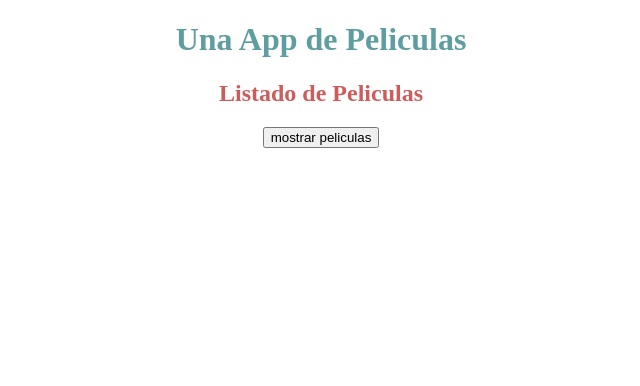
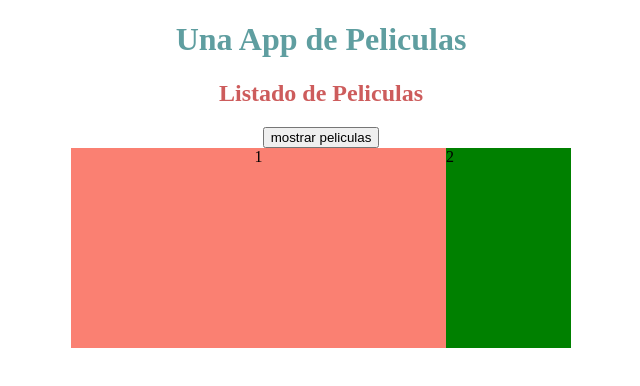
Before and after one commit to emeery/unangular, an Angular app: page / in a window 1280 px wide. Shown: the top 386 px of the page, without its empty margins (319-959 px from the left). Built offline with nearby package versions, Linux system fonts and the light colour scheme.

Commit message:
margin auto

```diff
--- a/src/app/lista-peliculas/lista-peliculas.component.css
+++ b/src/app/lista-peliculas/lista-peliculas.component.css
@@ -1,3 +1,15 @@
 .titulo-lista {
-
-    color:indianred;}
+    color:indianred;
+}
+.flexible {
+    margin: 0 auto;
+    display:flex;
+    flex-direction: row;
+    width: 500px;
+    height: 200px;
+    background-color: green;
+}
+.flexible-item:first-child {
+    width: 75%;
+    background-color: salmon;
+}
--- a/src/app/lista-peliculas/lista-peliculas.component.html
+++ b/src/app/lista-peliculas/lista-peliculas.component.html
@@ -5,3 +5,14 @@
   <li>Director: {{pelicula.director}}</li>
   <li>Anio: {{pelicula.anio}}</li>
 </ul>
+
+<div class="flexible">
+<div
+class='flexible-item'
+>1</div>
+<div
+class='flexible-item'
+>2</div>
+
+
+</div>
--- a/src/app/lista-peliculas/lista-peliculas.component.ts
+++ b/src/app/lista-peliculas/lista-peliculas.component.ts
@@ -10,7 +10,12 @@ export class ListaPeliculasComponent {
   public mostrarDatos:boolean;
 
   constructor() {
-    this.pelicula = new Pelicula(1, "El caballero de la Noche", "Christopher Nolan", 2008 );
+    this.pelicula = new Pelicula(
+      1,
+      "El caballero de la Noche",
+      "Christopher Nolan",
+      2008 );
+
     this.anuncio();
     this.mostrarDatos = false;
   }
@@ -18,6 +23,6 @@ export class ListaPeliculasComponent {
     console.log(this.pelicula);
   }
   botonMostrar(){
-    this.mostrarDatos = true;
+    this.mostrarDatos = !this.mostrarDatos;
   }
 }
```
Also changed, not shown: 1 other file (tests, documents, lock files or other folders).
